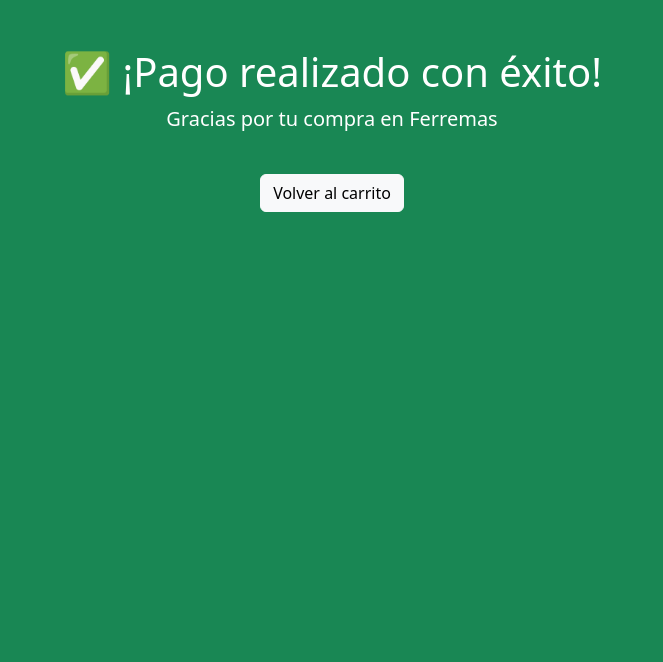
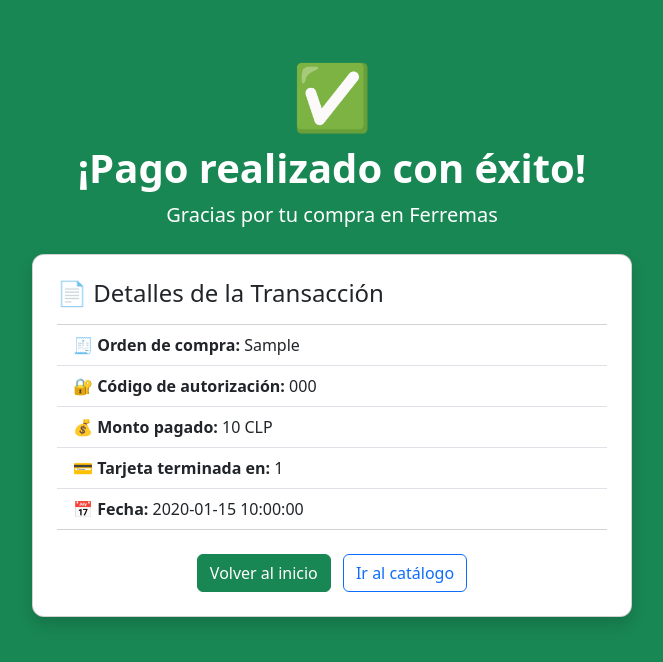
Before and after one commit to Franky1764/eva2_ferremas, a Flask app: template templates/exito.html in a window 1280 px wide. Shown: the top 662 px of the page, without its empty margins (308-971 px from the left). Run offline with Flask 3, Linux system fonts and the light colour scheme; the template is opened without the code that fills it: most values are stand-ins (such as "Sample title", 1, 10 or a date in 2020); parts of the project's set-up code (start-up, migrations or seed data) failed here and were passed over.

Commit message:
Enhance payment UX: Show transaction details and clear cart after succesfull payment

```diff
--- a/app.py
+++ b/app.py
@@ -54,7 +54,7 @@ def confirmar_pago():
         tx = Transaction(options)
         response = tx.commit(token_ws)
         if response['status'] == 'AUTHORIZED':
-            return redirect("/exito")
+            return render_template('exito.html', transaccion=response)
         else:
             return redirect("/rechazo")
     except Exception as e:
--- a/templates/exito.html
+++ b/templates/exito.html
@@ -1,14 +1,53 @@
-<!-- templates/exito.html -->
 <!DOCTYPE html>
 <html lang="es">
 <head>
     <meta charset="UTF-8">
     <title>Pago Exitoso</title>
     <link href="https://cdn.jsdelivr.net/npm/bootstrap@5.3.2/dist/css/bootstrap.min.css" rel="stylesheet">
+    <style>
+        body {
+            background-color: #198754;
+            color: white;
+        }
+        .card {
+            max-width: 600px;
+            margin: auto;
+            background-color: #ffffff;
+            color: #212529;
+            border-radius: 12px;
+        }
+        .checkmark {
+            font-size: 4rem;
+        }
+    </style>
 </head>
-<body class="bg-success text-white text-center py-5">
-    <h1>✅ ¡Pago realizado con éxito!</h1>
-    <p class="lead">Gracias por tu compra en Ferremas</p>
-    <a href="/carrito" class="btn btn-light mt-4">Volver al carrito</a>
+<body class="py-5">
+
+    <div class="text-center mb-4">
+        <div class="checkmark">✅</div>
+        <h1 class="fw-bold">¡Pago realizado con éxito!</h1>
+        <p class="lead">Gracias por tu compra en <strong>Ferremas</strong></p>
+    </div>
+
+    <div class="card p-4 shadow">
+        <h4 class="mb-3">📄 Detalles de la Transacción</h4>
+        <ul class="list-group list-group-flush">
+            <li class="list-group-item"><strong>🧾 Orden de compra:</strong> {{ transaccion.buy_order }}</li>
+            <li class="list-group-item"><strong>🔐 Código de autorización:</strong> {{ transaccion.authorization_code }}</li>
+            <li class="list-group-item"><strong>💰 Monto pagado:</strong> {{ transaccion.amount }} CLP</li>
+            <li class="list-group-item"><strong>💳 Tarjeta terminada en:</strong> {{ transaccion.card_detail.card_number }}</li>
+            <li class="list-group-item"><strong>📅 Fecha:</strong> {{ transaccion.transaction_date }}</li>
+        </ul>
+        <div class="mt-4 text-center">
+            <a href="/" class="btn btn-success">Volver al inicio</a>
+            <a href="/catalogo" class="btn btn-outline-primary ms-2">Ir al catálogo</a>
+        </div>
+    </div>
+
+    <script>
+        // Limpiar carrito después de compra
+        localStorage.removeItem('carrito');
+    </script>
+
 </body>
 </html>
```
